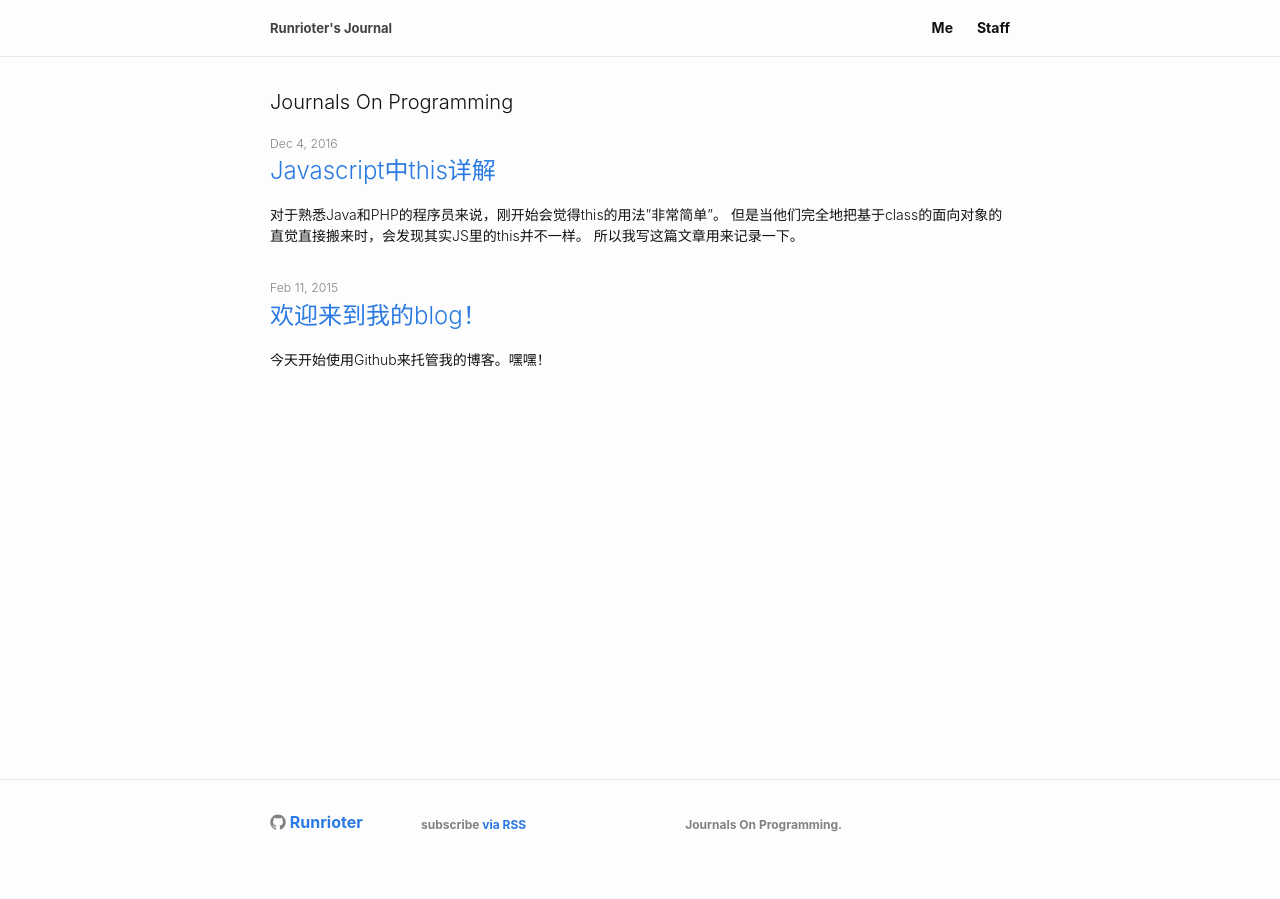
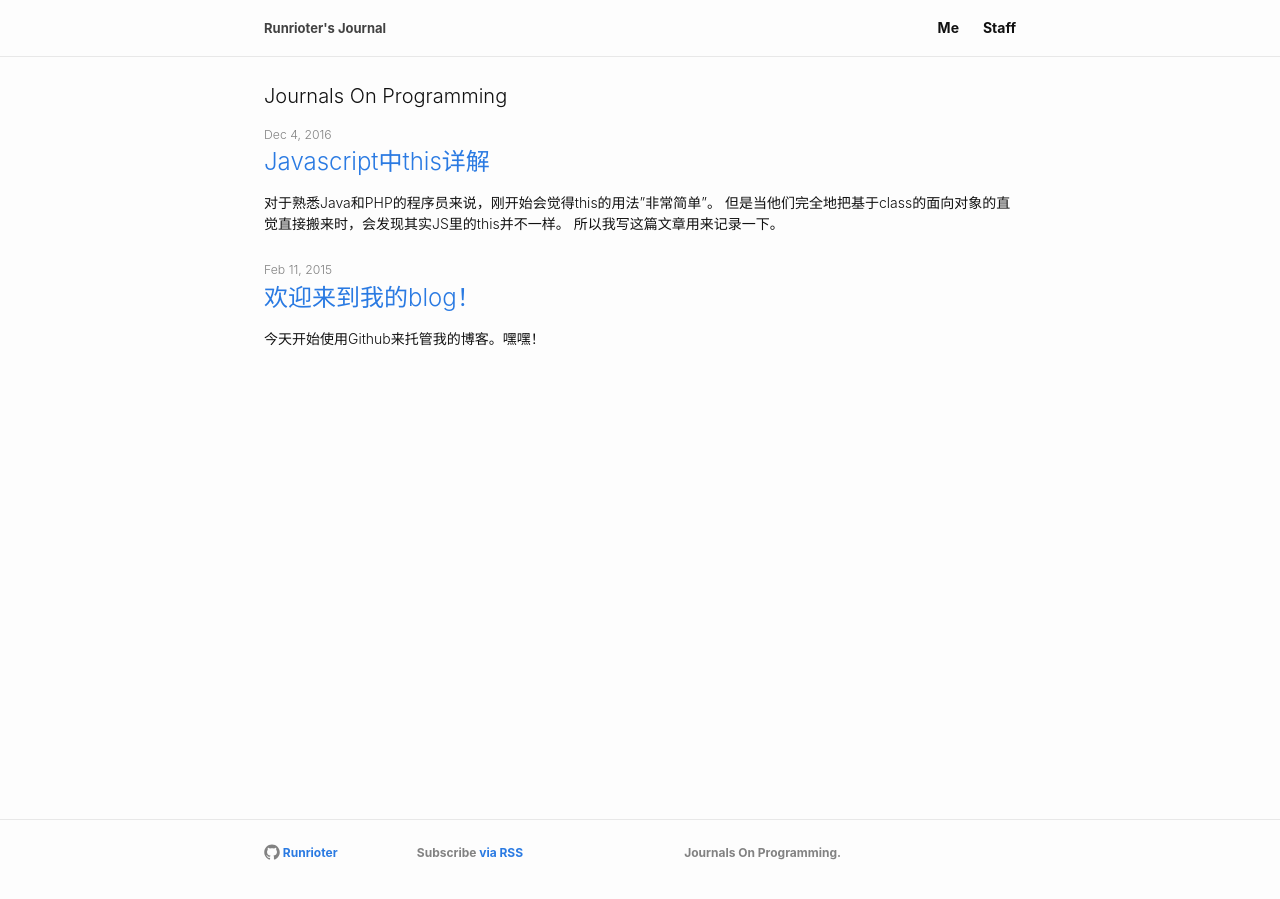
Before and after one commit to Runrioter/Runrioter.github.io, a Jekyll site: the page built from index.html, in a window 1280 px wide. Built offline with Jekyll 4.4.1, drawn with Linux system fonts in a browser that asks for light colours.

Commit message:
style: forgive me for my poor css

```diff
--- a/_includes/footer.html
+++ b/_includes/footer.html
@@ -37,7 +37,7 @@
       </div>
 
       <div class="footer-col  footer-col-2">
-        <p class="rss-subscribe">subscribe <a href="{{ "/feed.xml" | prepend: site.baseurl }}">via RSS</a></p>
+        <p class="rss-subscribe">Subscribe <a href="{{ "/feed.xml" | prepend: site.baseurl }}">via RSS</a></p>
       </div>
 
       <div class="footer-col  footer-col-3">
--- a/_sass/_layout.scss
+++ b/_sass/_layout.scss
@@ -80,6 +80,26 @@
             padding-bottom: 5px;
         }
 
+        &:hover .menu-icon {
+            @include transform(rotate(0.25turn));
+            display: block;
+            float: right;
+            width: 36px;
+            height: 20px;
+            line-height: 0;
+            padding-top: 5px;
+            text-align: center;
+
+            > svg {
+                width: 18px;
+                height: 15px;
+
+                path {
+                    fill: $grey-color-dark;
+                }
+            }
+        }
+
         .page-link {
             display: block;
             padding: 5px 10px;
@@ -94,12 +114,12 @@
  */
 .site-footer {
     border-top: 1px solid $grey-color-light;
-    padding: $spacing-unit 0;
+    padding: $spacing-unit 0 $spacing-unit / 2;
     font-weight: bold;
 
-    .rss-subscribe, .text {
+    .social-media-list, .rss-subscribe, .text {
         font-size: 0.75rem;
-        line-height: 2.5;
+        line-height: 1.5;
     }
 }
 
--- a/assets/css/main.scss
+++ b/assets/css/main.scss
@@ -10,7 +10,7 @@
 $small-font-size:  $base-font-size * 0.875;
 $base-line-height: 1.5;
 
-$spacing-unit:     30px;
+$spacing-unit:     1.5rem;
 
 $text-color:       #111;
 $background-color: #fdfdfd;
@@ -38,6 +38,12 @@
     }
 }
 
+@mixin transform($property) {
+    -webkit-transform: $property;
+    -ms-transform: $property;
+    transform: $property;
+}
+
 
 
 // Import partials from `sass_dir` (defaults to `_sass`)
--- a/assets/js/scale.fix.js
+++ b/assets/js/scale.fix.js
@@ -1,11 +1,4 @@
 (function() {
-  var vps = document.getElementsByName('viewport');
-  if (vps.length && navigator.userAgent.match(/iPhone/i)) {
-    vps[0].content = "width=device-width, minimum-scale=1.0, maximum-scale=1.0";
-    document.addEventListener("gesturestart", function() {
-      vps[0].content = "width=device-width, minimum-scale=0.25, maximum-scale=1.6";
-    }, false);
-  }
   var offsetHeight = document.body.offsetHeight;
   var windowHeight = window.innerHeight;
   if (offsetHeight < windowHeight) {
```
Also changed, not shown: _sass/_base.scss (+0 -24 lines).
